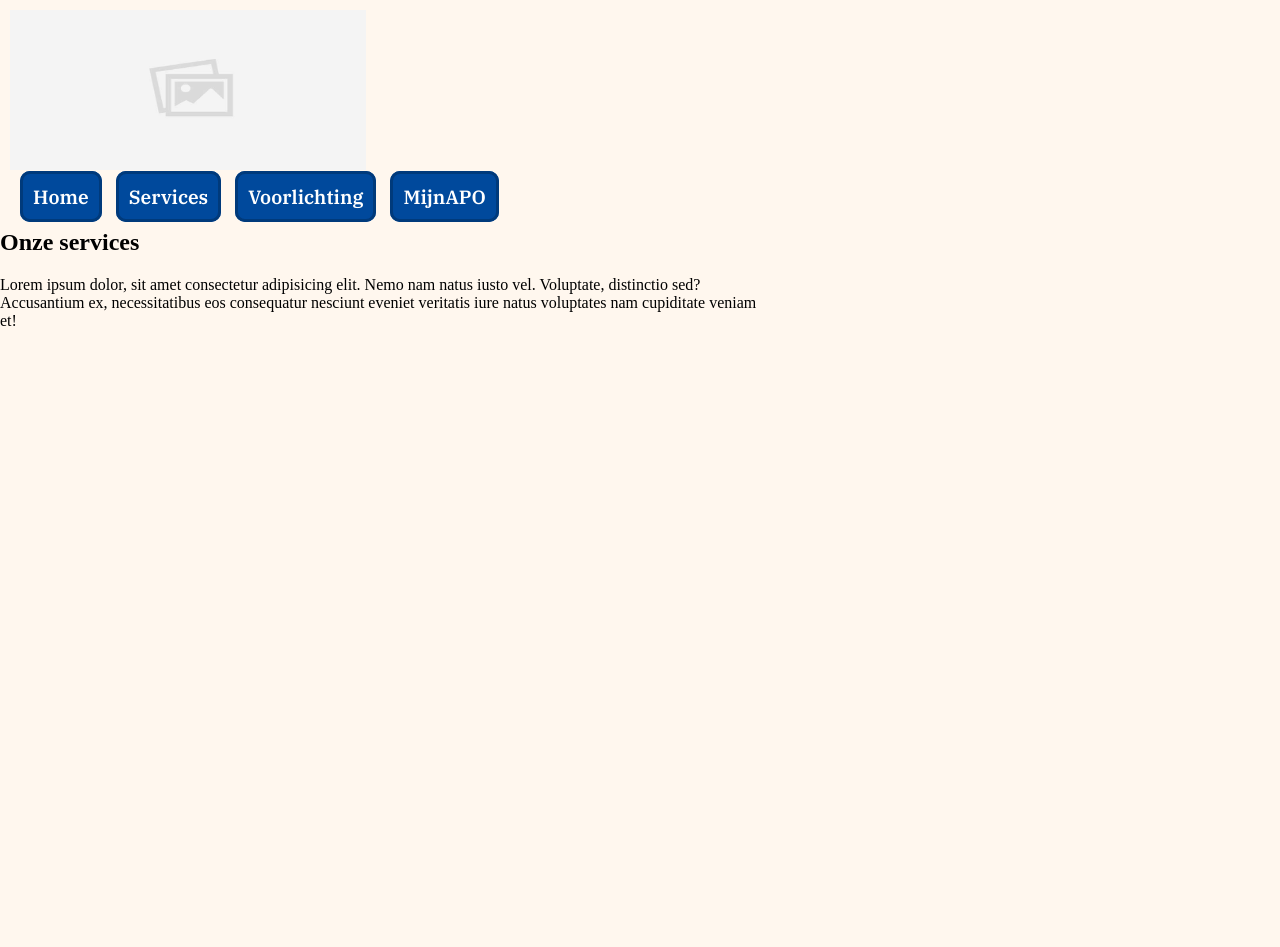
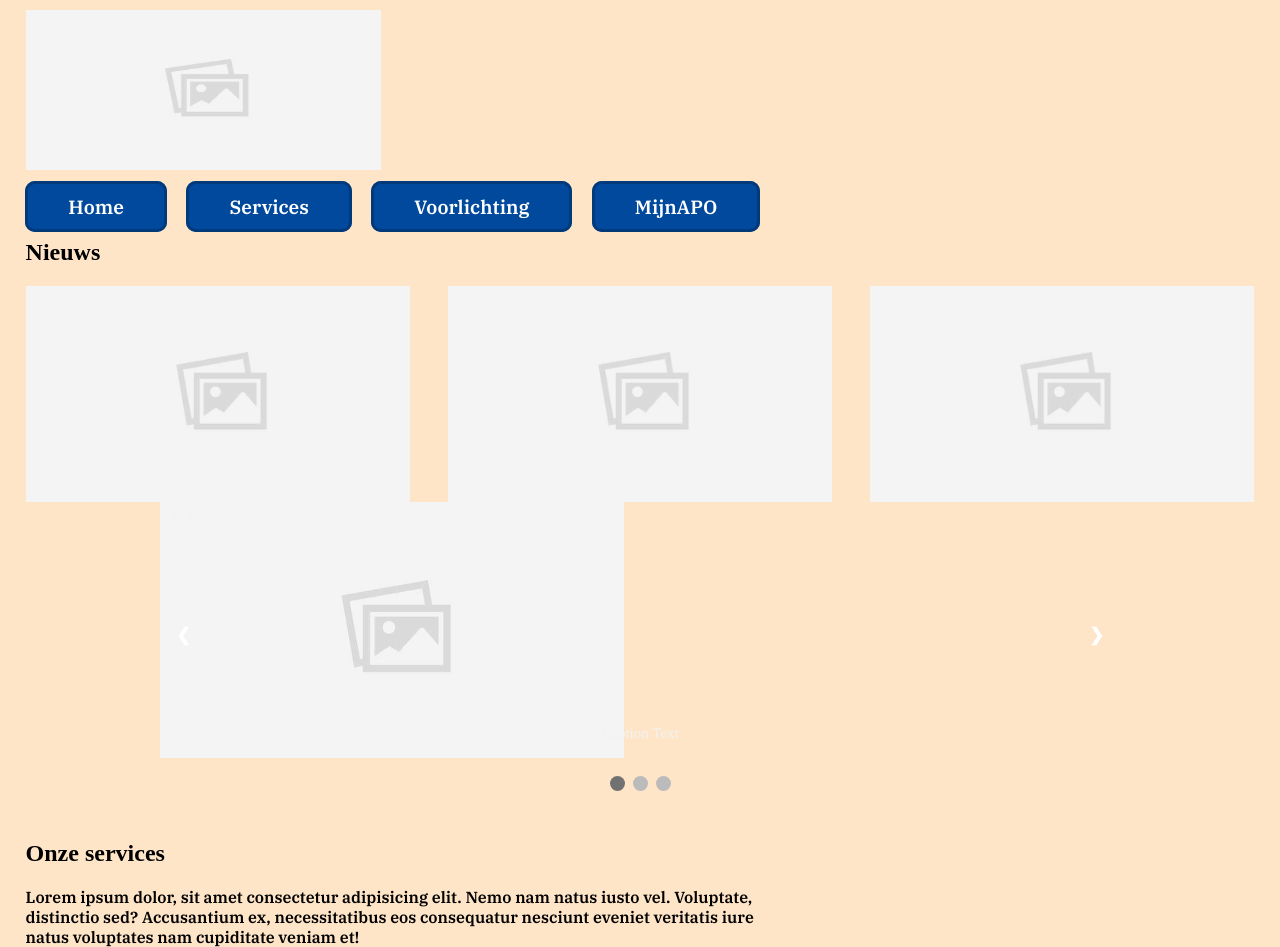
Before and after one commit to iolite312/Apotheek, a PHP site: page / in a window 1280 px wide. Before the commit the page ends 326 px from the top, so only its background shows below. Run offline with PHP 8.4, Linux system fonts and the light colour scheme.

Commit message:
slideshow broken

```diff
--- a/css/global.css
+++ b/css/global.css
@@ -3,7 +3,8 @@ body {
   padding: 0;
 }
 :root {
-  --background: #fff7ee;
+  --background: #ffe5c7;
+  /* --background: #ff0000; */
   --navbarborder: #003a7b;
   --navbarbackground: #00499c;
 }
@@ -28,6 +29,7 @@ body {
     text-decoration: none;
     font-family: IBM;
     font-size: 1.5vw;
-    padding: 10px;
-    margin-left: 10px;
+    padding: 10px 40px 10px 40px;
+    margin-left: 1.2vw;
+    top: 10px;
 }
--- a/css/index.css
+++ b/css/index.css
@@ -1,8 +1,29 @@
 .logo {
   height: 20vh;
   aspect-ratio: 20/9;
-  margin: 10px 0px 0px 10px;
+  margin: 10px 0px 10px 2vw;
 }
 .textwidth {
   max-width: 60vw;
+  font-family: IBM;
 }
+.newsplaceholder {
+  max-width: 30vw;
+  aspect-ratio: 16/9;
+}
+.news {
+  display: flex;
+  flex-direction: row;
+  align-content: center;
+  justify-content: space-between;
+  margin: 0px 2vw 0px 2vw;
+  position: relative;
+}
+.newstext {
+  margin-left: 2vw;
+}
+.text2 {
+  margin-left: 2vw;
+  position: relative;
+  top: 25px;
+}
--- /dev/null
+++ b/css/slideshow.css
@@ -0,0 +1,99 @@
+* {box-sizing:border-box}
+
+/* Slideshow container */
+.slideshow-container {
+  max-width: 75%;
+  position: relative;
+  margin: auto;
+  max-height: 20vw;
+}
+
+/* Hide the images by default */
+.mySlides {
+  display: none;
+}
+.img {
+    max-width: 100%;
+    max-height: 20vw;
+}
+
+/* Next & previous buttons */
+.prev, .next {
+  cursor: pointer;
+  position: absolute;
+  top: 50%;
+  width: auto;
+  margin-top: -22px;
+  padding: 16px;
+  color: white;
+  font-weight: bold;
+  font-size: 18px;
+  transition: 0.6s ease;
+  border-radius: 0 3px 3px 0;
+  user-select: none;
+}
+
+/* Position the "next button" to the right */
+.next {
+  right: 0;
+  border-radius: 3px 0 0 3px;
+}
+
+/* On hover, add a black background color with a little bit see-through */
+.prev:hover, .next:hover {
+  background-color: rgba(0,0,0,0.8);
+}
+
+/* Caption text */
+.text {
+  color: #f2f2f2;
+  font-size: 15px;
+  padding: 8px 12px;
+  position: absolute;
+  bottom: 8px;
+  width: 100%;
+  text-align: center;
+}
+
+/* Number text (1/3 etc) */
+.numbertext {
+  color: #f2f2f2;
+  font-size: 12px;
+  padding: 8px 12px;
+  position: absolute;
+  top: 0;
+}
+
+/* The dots/bullets/indicators */
+.dot {
+  cursor: pointer;
+  height: 15px;
+  width: 15px;
+  margin: 0 2px;
+  background-color: #bbb;
+  border-radius: 50%;
+  display: inline-block;
+  transition: background-color 0.6s ease;
+}
+
+.active, .dot:hover {
+  background-color: #717171;
+}
+
+/* Fading animation */
+.fade {
+  -webkit-animation-name: fade;
+  -webkit-animation-duration: 1.5s;
+  animation-name: fade;
+  animation-duration: 1.5s;
+}
+
+@-webkit-keyframes fade {
+  from {opacity: .4}
+  to {opacity: 1}
+}
+
+@keyframes fade {
+  from {opacity: .4}
+  to {opacity: 1}
+}
--- a/index.php
+++ b/index.php
@@ -8,6 +8,7 @@
     <meta name="description" content="Huisartsenpraktijk Schut">
     <link rel="stylesheet" href="css/global.css">
     <link rel="stylesheet" href="css/index.css">
+    <link rel="stylesheet" href="css/slideshow.css">
     <title>Apotheek Schut</title>
 </head>
 
@@ -16,12 +17,54 @@
         <img class="logo" src="./img/placeholderimg.jpg" alt="Logo van de apotheek">
         <?php include 'PHP/Header.php' ?>
     </header>
-    <noscript>
-        <img src="./img/placeholderimg.jpg" alt="">
-    </noscript>
-    <h2>Onze services</h2>
-    <p class="textwidth">Lorem ipsum dolor, sit amet consectetur adipisicing elit. Nemo nam natus iusto vel. Voluptate, distinctio sed? Accusantium ex, necessitatibus eos consequatur nesciunt eveniet veritatis iure natus voluptates nam cupiditate veniam et!</p>
+    <h2 class="newstext">Nieuws</h2>
+    <div class="news">
+        <img class="newsplaceholder" src="./img/placeholderimg.jpg" alt="news">
+        <img class="newsplaceholder" src="./img/placeholderimg.jpg" alt="news">
+        <img class="newsplaceholder" src="./img/placeholderimg.jpg" alt="news">
+    </div>
+    <script src="./js/slideshow.js" defer></script>
+    <!-- Slideshow container -->
+    <div class="slideshow-container">
 
+        <!-- Full-width images with number and caption text -->
+        <div class="mySlides fade">
+            <div class="numbertext">1 / 3</div>
+            <img class="img" src="./img/placeholderimg.jpg">
+            <div class="text">Caption Text</div>
+        </div>
+
+        <div class="mySlides fade">
+            <div class="numbertext">2 / 3</div>
+            <img class="img" src="./img/Schermafbeelding 2022-02-10 105447.png">
+            <div class="text">Caption Two</div>
+        </div>
+
+        <div class="mySlides fade">
+            <div class="numbertext">3 / 3</div>
+            <img class="img" src="./img/placeholderimg.jpg">
+            <div class="text">Caption Three</div>
+        </div>
+
+        <!-- Next and previous buttons -->
+        <a class="prev" onclick="plusSlides(-1)">&#10094;</a>
+        <a class="next" onclick="plusSlides(1)">&#10095;</a>
+    </div>
+    <br>
+
+    <!-- The dots/circles -->
+    <div style="text-align:center">
+        <span class="dot" onclick="currentSlide(1)"></span>
+        <span class="dot" onclick="currentSlide(2)"></span>
+        <span class="dot" onclick="currentSlide(3)"></span>
+    </div>
+    <div class="text2">
+        <h2>Onze services</h2>
+        <p class="textwidth">Lorem ipsum dolor, sit amet consectetur adipisicing elit. Nemo nam natus iusto vel. Voluptate, distinctio sed? Accusantium ex, necessitatibus eos consequatur nesciunt eveniet veritatis iure natus voluptates nam cupiditate veniam et!</p>
+    </div>
+    <footer>
+        <?php include 'PHP/Footer.php' ?>
+    </footer>
 </body>
 
 </html>
--- /dev/null
+++ b/js/slideshow.js
@@ -0,0 +1,28 @@
+var slideIndex = 1;
+showSlides(slideIndex);
+
+// Next/previous controls
+function plusSlides(n) {
+  showSlides(slideIndex += n);
+}
+
+// Thumbnail image controls
+function currentSlide(n) {
+  showSlides(slideIndex = n);
+}
+
+function showSlides(n) {
+  var i;
+  var slides = document.getElementsByClassName("mySlides");
+  var dots = document.getElementsByClassName("dot");
+  if (n > slides.length) {slideIndex = 1}
+  if (n < 1) {slideIndex = slides.length}
+  for (i = 0; i < slides.length; i++) {
+      slides[i].style.display = "none";
+  }
+  for (i = 0; i < dots.length; i++) {
+      dots[i].className = dots[i].className.replace(" active", "");
+  }
+  slides[slideIndex-1].style.display = "block";
+  dots[slideIndex-1].className += " active";
+}
```
Also changed, not shown: PHP/Footer.php (added), img/Schermafbeelding 2022-02-10 105447.png (added).
